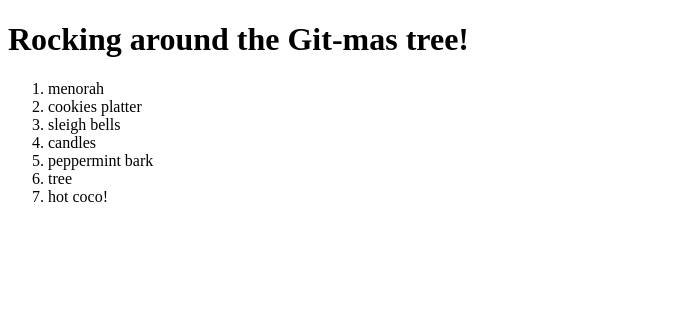
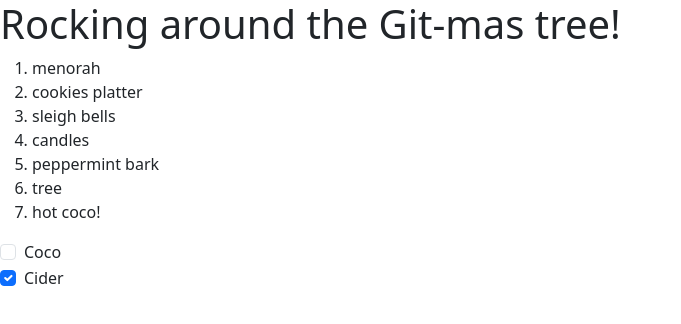
Before and after one commit to Sarah-Stodder/merry-commit-mas, a plain HTML site: page index.html in a window 1280 px wide. Shown: the whole page, without its empty margins (0-681 px from the left). Drawn offline with nearby package versions, Linux system fonts and the light colour scheme.

Commit message:
added cool coco vs cider area for users

```diff
--- a/index.html
+++ b/index.html
@@ -3,6 +3,7 @@
 <head>
     <meta charset="UTF-8">
     <meta name="viewport" content="width=device-width, initial-scale=1.0">
+    <link href="https://cdn.jsdelivr.net/npm/bootstrap@5.3.2/dist/css/bootstrap.min.css" rel="stylesheet" integrity="sha384-T3c6CoIi6uLrA9TneNEoa7RxnatzjcDSCmG1MXxSR1GAsXEV/Dwwykc2MPK8M2HN" crossorigin="anonymous">
     <title>git branch workshop</title>
 </head>
 <body>
@@ -17,5 +18,24 @@
         <li>tree</li>
         <li> hot coco!</li>
     </ol>
+    <div class="form-check">
+        <input class="form-check-input" type="checkbox" value="" id="" />
+        <label class="form-check-label" for=""> Coco </label>
+    </div>
+    <div class="form-check">
+        <input
+            class="form-check-input"
+            type="checkbox"
+            value=""
+            id=""
+            checked
+        />
+        <label class="form-check-label" for=""> Cider </label>
+    </div>
+
+
+
+    <script src="https://cdn.jsdelivr.net/npm/@popperjs/core@2.11.8/dist/umd/popper.min.js" integrity="sha384-I7E8VVD/ismYTF4hNIPjVp/Zjvgyol6VFvRkX/vR+Vc4jQkC+hVqc2pM8ODewa9r" crossorigin="anonymous"></script>
+    <script src="https://cdn.jsdelivr.net/npm/bootstrap@5.3.2/dist/js/bootstrap.min.js" integrity="sha384-BBtl+eGJRgqQAUMxJ7pMwbEyER4l1g+O15P+16Ep7Q9Q+zqX6gSbd85u4mG4QzX+" crossorigin="anonymous"></script>
 </body>
 </html>
```
